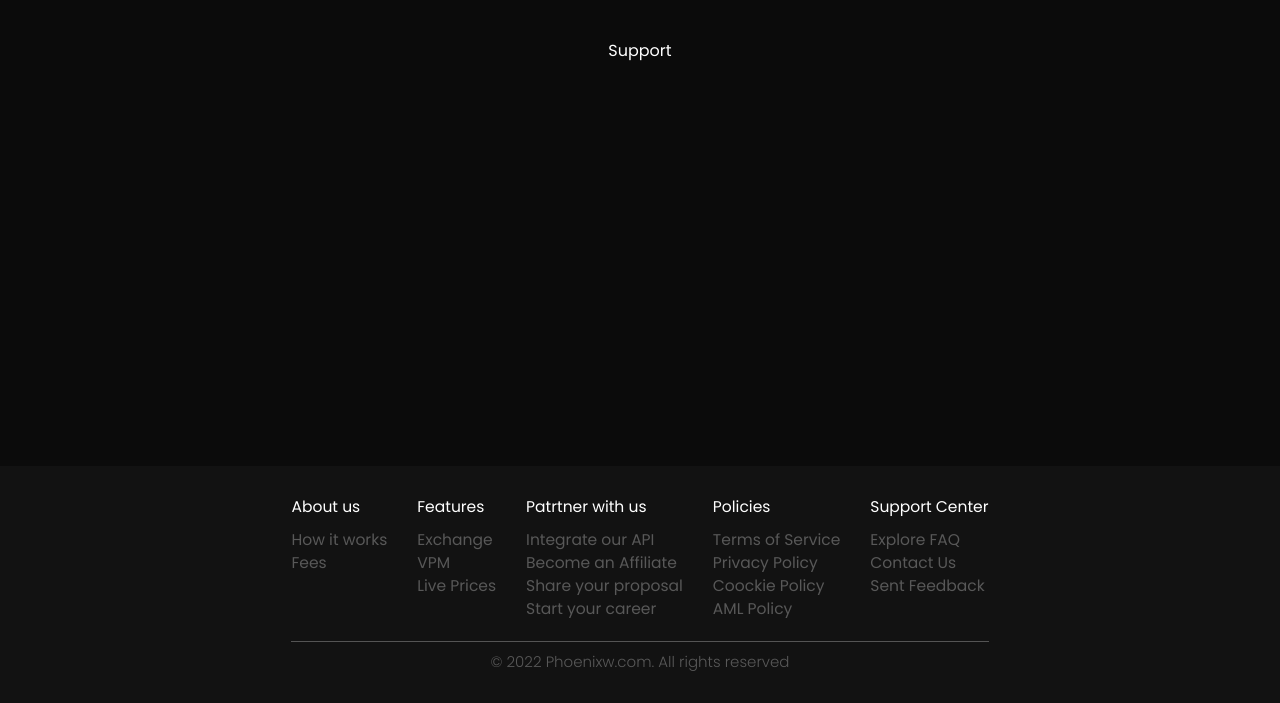
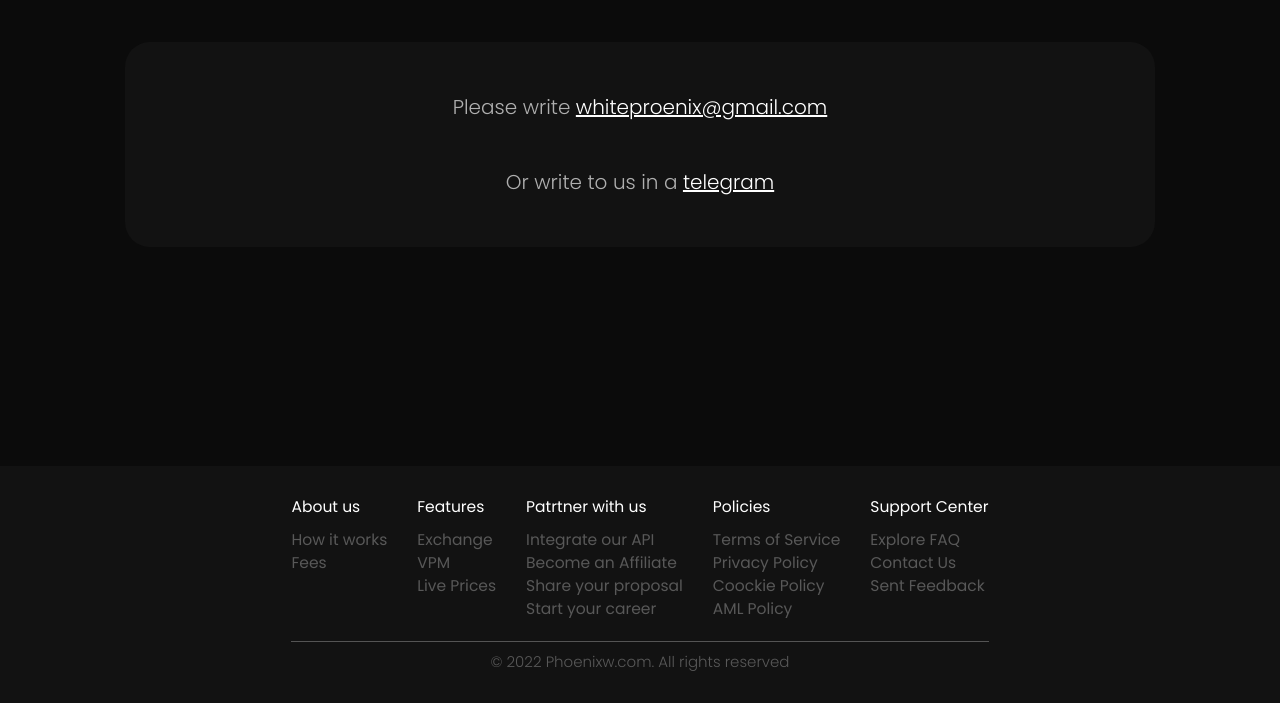
Before and after one commit to chyVacheck/white_proenix, a React app: page /Support in a window 1280 px wide. Shown: the part 97-800 px from the top of the page. Built offline with nearby package versions, Linux system fonts and the light colour scheme.

Commit message:
feat: сделать страницу поддержки
Пока что тут будут данные о том куда писать в случае проблем, в будущем здесь будет диалоговое окно

```diff
--- a/src/components/Support/Support.css
+++ b/src/components/Support/Support.css
@@ -2,4 +2,35 @@
   color: #fff;
   min-height: 100px;
   text-align: center;
+  display: flex;
+  flex-direction: column;
+  align-items: center;
 }
+
+.support__container {
+  background: #121212;
+  border-radius: 25px;
+  max-width: 1030px;
+  width: 100%;
+  height: 100%;
+  box-sizing: border-box;
+  padding: 50px 105px;
+  display: flex;
+  flex-direction: column;
+  justify-content: space-between;
+  align-items: center;
+  row-gap: 45px;
+}
+
+.support__messanger {
+  font-weight: 300;
+  font-size: 20px;
+  line-height: 30px;
+  margin: 0;
+  color: #afafaf;
+}
+
+.support__messanger_link {
+  text-decoration: underline;
+  color: #fff;
+}
--- a/src/components/Support/Support.js
+++ b/src/components/Support/Support.js
@@ -1,11 +1,34 @@
 
+import { NavLink } from 'react-router-dom';
 import './Support.css';
 
 function Support() {
 
+  const email = 'whiteproenix@gmail.com';
+
+  function onClick() {
+    navigator.clipboard.writeText(email);
+    console.log('copied');
+  }
+
   return (
     <article className='support'>
-      Support
+      <div className='support__container'>
+        <p className='support__messanger'>
+          Please write <span
+            onClick={onClick}
+            className='support__messanger support__messanger_link link'>
+            {email}
+          </span>
+        </p>
+        <p className='support__messanger'>
+          Or write to us in a <NavLink
+            className='support__messanger support__messanger_link link'
+            to={'https://'}>
+            telegram
+          </NavLink>
+        </p>
+      </div>
     </article>
   )
 }
```
